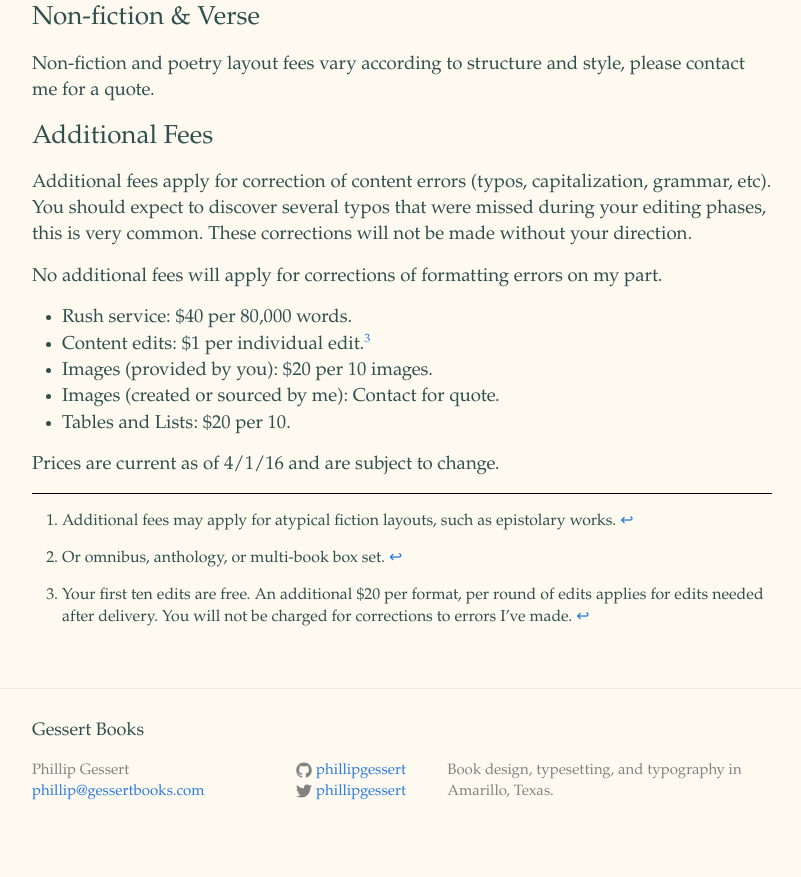
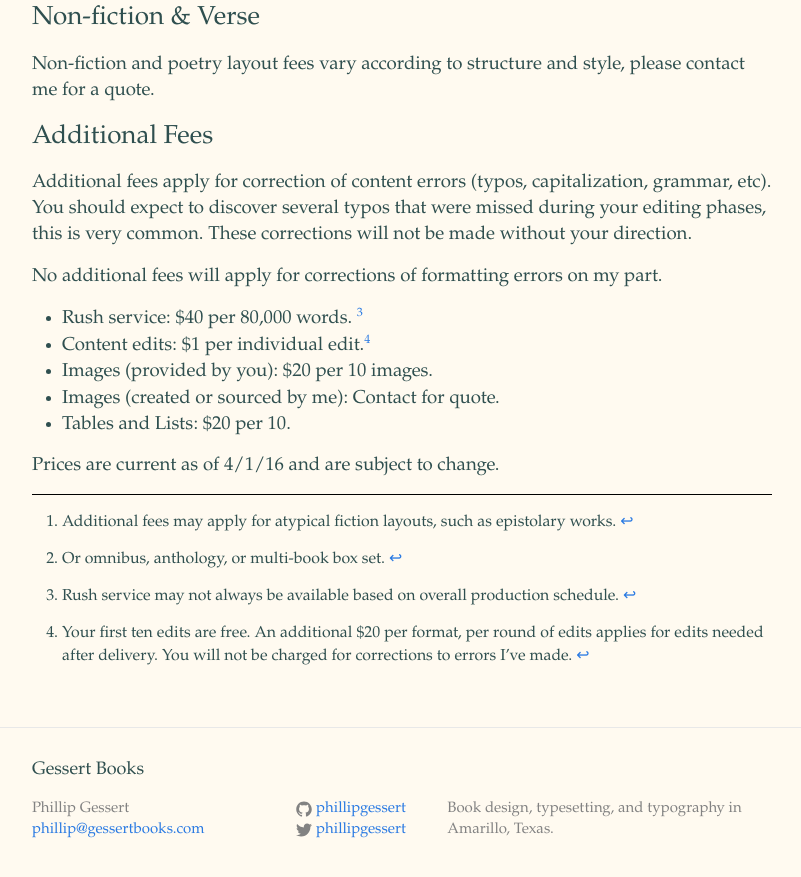
Before and after one commit to phillipgessert/phillipgessert.github.io, a Jekyll site: the page built from pricing.md, in a window 1280 px wide and 900 px high, scrolled down 1151 px. Shown: the top 877 px of the window, without its empty margins (238-1039 px from the left). Built offline with Jekyll 4.4.1, drawn with Linux system fonts in a browser that asks for light colours.

Commit message:
footnote added to pricing page about rush

```diff
--- a/pricing.md
+++ b/pricing.md
@@ -41,8 +41,8 @@ Additional fees apply for correction of content errors (typos, capitalization, g
 
 No additional fees will apply for corrections of formatting errors on my part.
 
-- Rush service: $40 per 80,000 words.
-- Content edits: $1 per individual edit.[^3]
+- Rush service: $40 per 80,000 words. [^3]
+- Content edits: $1 per individual edit.[^4]
 - Images (provided by you): $20 per 10 images.
 - Images (created or sourced by me): Contact for quote.
 - Tables and Lists: $20 per 10.
@@ -54,4 +54,6 @@ Prices are current as of 4/1/16 and are subject to change.
 
 [^2]: Or omnibus, anthology, or multi-book box set.
 
-[^3]: Your first ten edits are free. An additional $20 per format, per round of edits applies for edits needed after delivery. You will not be charged for corrections to errors I've made.
+[^3]: Rush service may not always be available based on overall production schedule.
+
+[^4]: Your first ten edits are free. An additional $20 per format, per round of edits applies for edits needed after delivery. You will not be charged for corrections to errors I've made.
```
